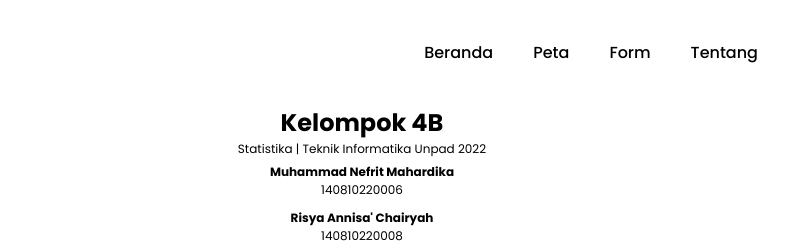
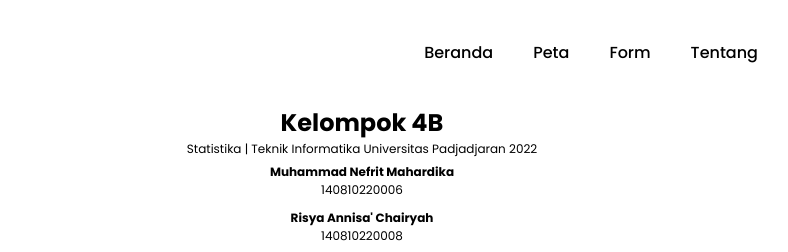
Before and after one commit to nefritmahardika/peta-statistika-4b, a plain HTML site: page tentang.html in a window 1280 px wide. Shown: the top 252 px of the page, 278-1066 px from the left. Drawn offline with Linux system fonts and the light colour scheme; a script that the page names is missing.

Commit message:
Update tentang.html

```diff
--- a/tentang.html
+++ b/tentang.html
@@ -28,7 +28,7 @@
 
     <div class="about">
         <h2>Kelompok 4B</h2>
-        <p>Statistika | Teknik Informatika Unpad 2022</p>
+        <p>Statistika | Teknik Informatika Universitas Padjadjaran 2022</p>
         <div class="people">
             <h2>Muhammad Nefrit Mahardika</h1>
             <p>140810220006</p>
```
